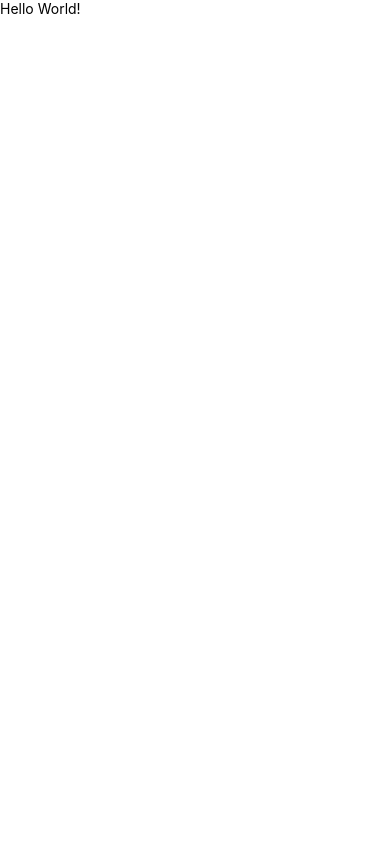
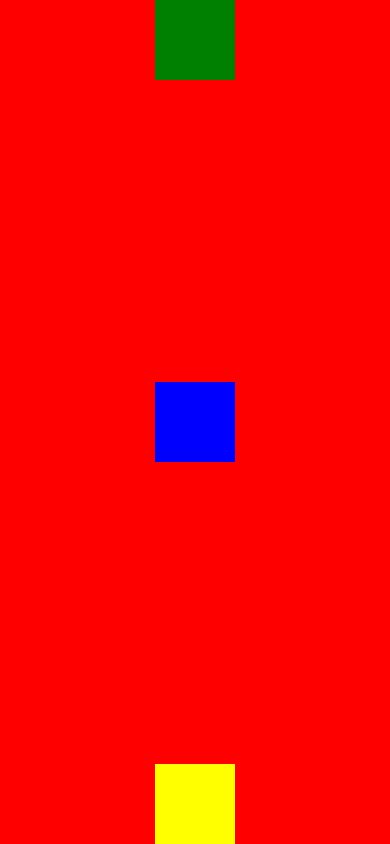
Before and after one commit to InDaviX/NewComponents, a React Native app: screen / in a window 390 px wide. Built offline with nearby package versions, Linux system fonts and the light colour scheme.

Commit message:
flex start

```diff
--- a/App.tsx
+++ b/App.tsx
@@ -1,11 +1,38 @@
 import React from 'react';
-import {SafeAreaView, Text} from 'react-native';
+import {View} from 'react-native';
 
 const App = () => {
   return (
-    <SafeAreaView>
-      <Text>Hello World!</Text>
-    </SafeAreaView>
+    <View
+      style={{
+        flex: 1,
+        backgroundColor: 'red',
+        flexDirection: 'column',
+        justifyContent: 'space-between',
+        alignItems: 'center',
+      }}>
+      <View
+        style={{
+          backgroundColor: 'green',
+          width: 80,
+          height: 80,
+        }}
+      />
+      <View
+        style={{
+          backgroundColor: 'blue',
+          width: 80,
+          height: 80,
+        }}
+      />
+      <View
+        style={{
+          backgroundColor: 'yellow',
+          width: 80,
+          height: 80,
+        }}
+      />
+    </View>
   );
 };
 
```
